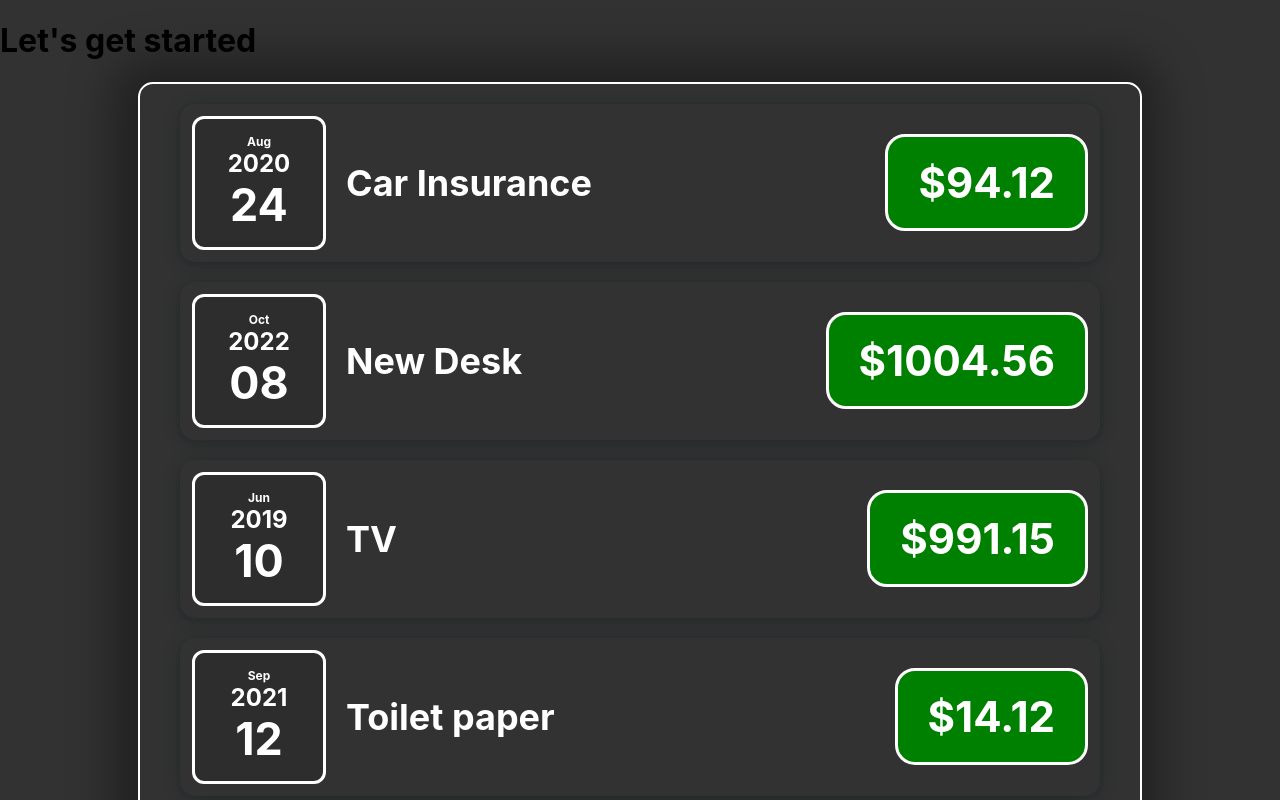
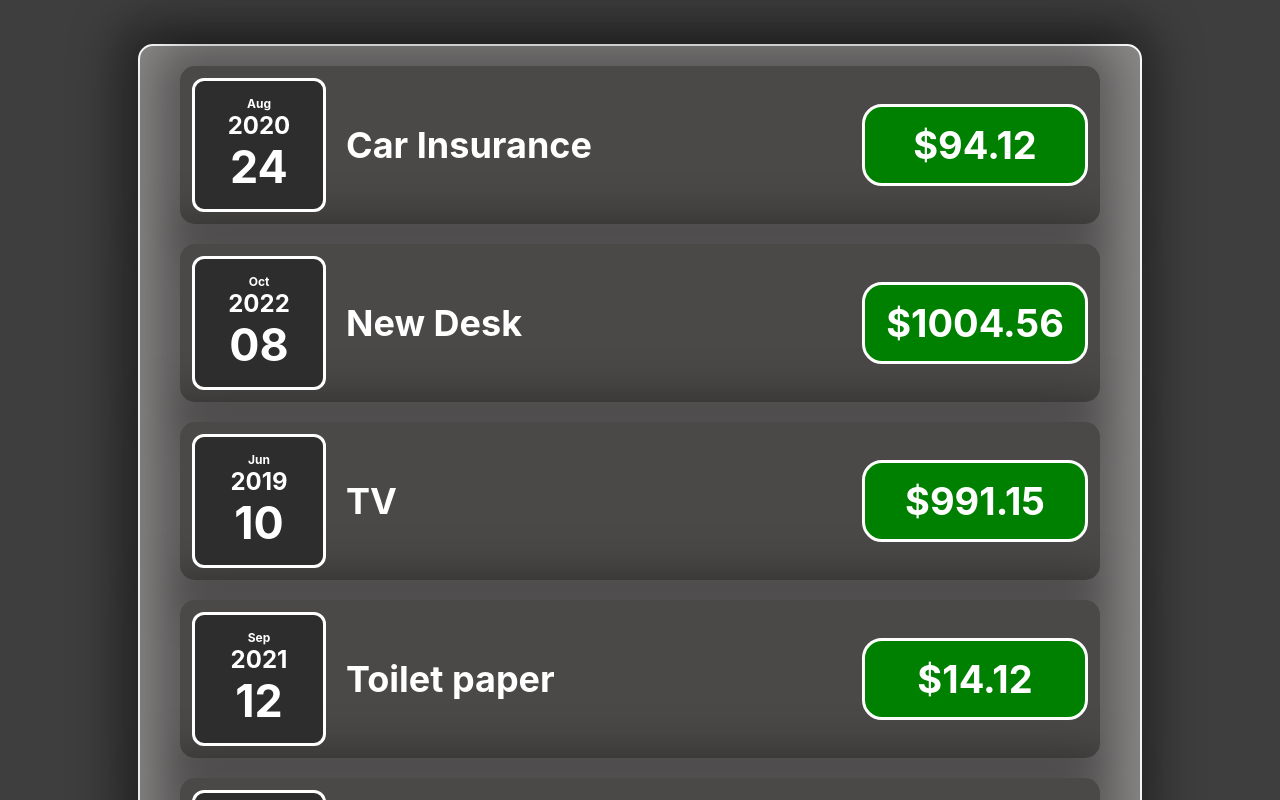
Before and after one commit to fstipo/RM06-expenses-app, a React (Create React App) app: page / in a window 1280 px wide. Shown: the top 800 px of the page. Built offline with nearby package versions, Linux system fonts and the light colour scheme.

Commit message:
create custom card component

```diff
--- a/src/App.js
+++ b/src/App.js
@@ -1,22 +1,14 @@
+import React from "react";
+import { expensesList as expenses } from "./components/utils";
+import Expenses from "./components/Expenses";
+import Card from "./components/Card";
+import "./components/Expenses.css"
 
-import Expenses from "./components/Expenses";
-const expenses = [
-  { id: "e1", title: "Car Insurance", amount: 94.12, date: new Date(2020, 7, 24) },
-  { id: "e2", title: "New Desk", amount: 1004.56, date: new Date(2021, 21, 8) },
-  { id: "e3", title: "TV", amount: 991.15, date: new Date(2019, 5, 10) },
-  { id: "e4", title: "Toilet paper", amount: 14.12, date: new Date(2021, 8, 12) },
-  { id: "e5", title: "Bike", amount: 450, date: new Date(2020, 7, 11) },
-]
-
-function App() {
+const App = () => {
   return (
-    <div>
-      <h1>Let's get started</h1>
-      <div className="expenses">
-        <Expenses expenseData={expenses} />
-      </div>
-
-    </div>
+    <Card className="expenses">
+      <Expenses expenseData={expenses} />
+    </Card>
   )
 }
 
--- /dev/null
+++ b/src/components/Card.css
@@ -0,0 +1,4 @@
+.card {
+  border-radius: 15px;
+  box-shadow: -4px -3px 45px 21px rgba(0, 0, 0, 0.35);
+}
--- /dev/null
+++ b/src/components/Card.js
@@ -0,0 +1,13 @@
+import React from 'react'
+import "./Card.css"
+
+const Card = (props) => {
+    const styles = `card ${props.className}`
+    return (
+        <div className={styles}>
+            {props.children}
+        </div>
+    )
+}
+
+export default Card
--- a/src/components/ExpenseDate.js
+++ b/src/components/ExpenseDate.js
@@ -16,4 +16,4 @@ const ExpenseDate = (props) => {
     )
 }
 
-export default ExpenseDate
+export default ExpenseDate;
--- /dev/null
+++ b/src/components/Expenses.css
@@ -0,0 +1,9 @@
+.expenses {
+  width: 960px;
+  margin: 0 auto;
+  margin-top: 44px;
+  border: 2px solid white;
+  padding: 20px 20px;
+
+  background-color: rgb(138, 135, 135);
+}
--- a/src/components/ExpensesItem.css
+++ b/src/components/ExpensesItem.css
@@ -4,16 +4,16 @@
   justify-content: start;
   align-items: center;
   border: 2px solid transparent;
-  border-radius: 15px;
   font-weight: bold;
   padding: 10px;
   /* box-shadow: -4px -3px 45px 21px rgba(0, 0, 0, 0.35); */
   /* box-shadow: rgba(0, 0, 0, 0.15) 1.95px 1.95px 2.6px; */
-  box-shadow: rgba(14, 30, 37, 0.12) 0px 2px 4px 0px,
-    rgba(14, 30, 37, 0.32) 0px 2px 16px 0px;
+  /* box-shadow: rgba(14, 30, 37, 0.12) 0px 2px 4px 0px,
+    rgba(14, 30, 37, 0.32) 0px 2px 16px 0px; */
   font-size: 24px;
   margin: 0 20px;
   margin-bottom: 20px;
+  background-color: rgb(74, 73, 72);
 }
 
 .expense-item__description {
@@ -21,20 +21,15 @@
 }
 
 .expense-item__price {
+  display: flex;
+  align-items: center;
+  justify-content: center;
   color: #fff;
-  font-size: 42px;
-  padding: 20px 30px;
+  font-size: 38px;
+  padding: 15px 30px;
   border: 3px solid white;
   background-color: green;
   border-radius: 20px;
   margin-left: auto;
+  width: 10rem;
 }
-
-.expenses {
-  width: 960px;
-  margin: 0 auto;
-  border: 2px solid white;
-  padding: 20px 20px;
-  border-radius: 15px;
-  box-shadow: -4px -3px 45px 21px rgba(0, 0, 0, 0.35);
-}
--- a/src/components/ExpensesItem.js
+++ b/src/components/ExpensesItem.js
@@ -1,15 +1,16 @@
 import React from 'react';
+import Card from "./Card";
+import ExpenseDate from './ExpenseDate';
 import './ExpensesItem.css';
-import ExpenseDate from './ExpenseDate';
 import './ExpenseDate.css';
 
 const ExpensesItem = (props) => {
   return (
-    <div className="expense-item">
+    <Card className="expense-item">
       <ExpenseDate date={props.date} />
       <h2 className="expense-item__description">{props.title}</h2>
       <div className="expense-item__price">${props.price}</div>
-    </div>
+    </Card>
   );
 };
 
--- /dev/null
+++ b/src/components/utils.js
@@ -0,0 +1,7 @@
+export const expensesList = [
+    { id: "e1", title: "Car Insurance", amount: 94.12, date: new Date(2020, 7, 24) },
+    { id: "e2", title: "New Desk", amount: 1004.56, date: new Date(2021, 21, 8) },
+    { id: "e3", title: "TV", amount: 991.15, date: new Date(2019, 5, 10) },
+    { id: "e4", title: "Toilet paper", amount: 14.12, date: new Date(2021, 8, 12) },
+    { id: "e5", title: "Bike", amount: 450, date: new Date(2020, 7, 11) },
+]
--- a/src/index.css
+++ b/src/index.css
@@ -5,7 +5,7 @@ body {
     sans-serif;
   -webkit-font-smoothing: antialiased;
   -moz-osx-font-smoothing: grayscale;
-  background-color: #323232;
+  background-color: rgb(63, 62, 62);
 }
 
 code {
```
Also changed, not shown: src/components/Expenses.js (+0 -7 lines).
